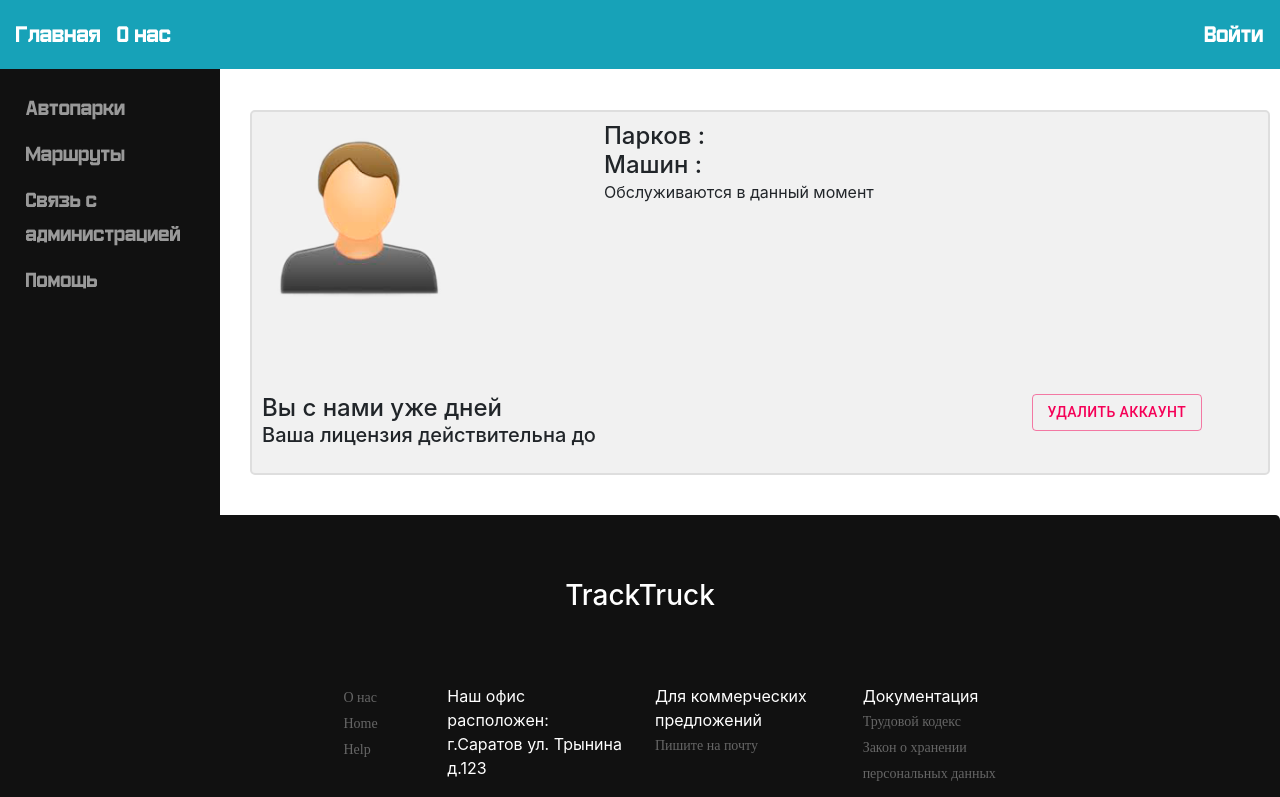
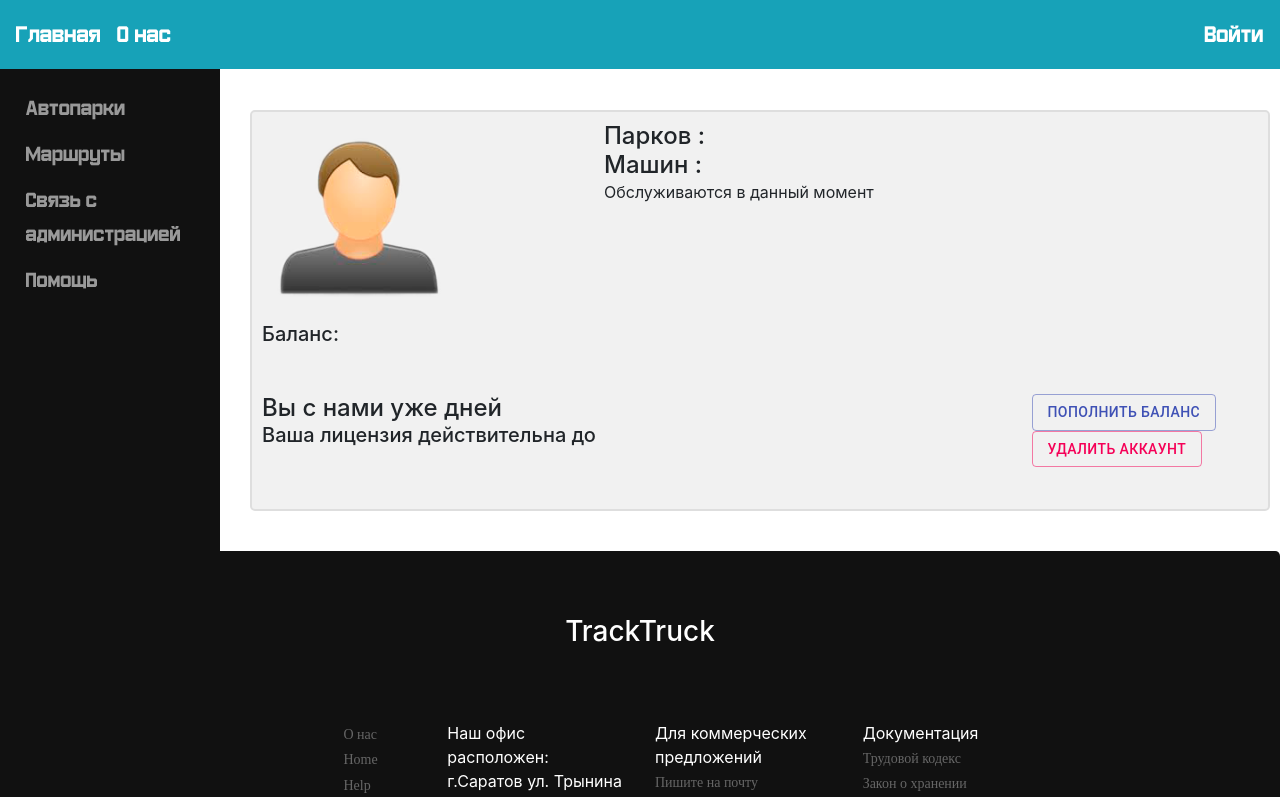
Before and after one commit to KrasnovDenis/TrackTruck-UI, a React (Create React App) app: page /customer in a window 1280 px wide. Shown: the top 797 px of the page. Built offline with nearby package versions, Linux system fonts and the light colour scheme; no server answers; what react-google-maps would draw is missing.

Commit message:
added: users money

```diff
--- a/src/common/Home.js
+++ b/src/common/Home.js
@@ -5,7 +5,6 @@ import "../style/pages/Home.css"
 import Footer from "./Footer";
 
 class Home extends Component {
-
     render() {
         return (
             <div className="homeContainer">
--- a/src/customer/HelpPage.js
+++ b/src/customer/HelpPage.js
@@ -4,31 +4,13 @@ import {setUpSideBar} from "./PrivateArea";
 import {Col, Container, Row} from "reactstrap";
 import torqueSettings from '../style/images/torque.png'
 import Footer from "../common/Footer";
-import {Button} from '@progress/kendo-react-buttons';
-import {PDFExport} from '@progress/kendo-react-pdf';
 
 class HelpPage extends Component {
-
-    constructor(props) {
-        super(props)
-        this.pdfExportComponent = React.createRef()
-        this.contentArea = React.createRef()
-    }
-
-    handleExportWithComponent = (event) => {
-        this.pdfExportComponent.current.save();
-    }
-
-
-
     render() {
-
         const sideBarItems = setUpSideBar();
 
         return (
             <div className="feed">
-                <PDFExport ref={this.pdfExportComponent} paperSize="A4">
-                    <div ref={this.contentArea}>
                 <div className="content-customer">
                     <Container>
                         <Row>
@@ -70,25 +52,10 @@ class HelpPage extends Component {
                             </Col>
                             <Col/>
                         </Row>
-                                <Row>
-                                    <Col>
-                                        <Button onClick={this.handleExportWithFunction}>
-                                            Экспорт 1
-                                        </Button>
-                                    </Col>
-                                    <Col>
-                                        <Button onClick={this.handleExportWithComponent}>
-                                            Экспорт 2
-                                        </Button>
-                                    </Col>
-                                </Row>
                     </Container>
-                        </div>
                 </div>
                 <SideBar menuItems={sideBarItems}/>
                 <Footer/>
-
-                </PDFExport>
             </div>
         );
     }
--- a/src/customer/PrivateArea.js
+++ b/src/customer/PrivateArea.js
@@ -6,6 +6,7 @@ import compLogo from "../style/images/icons/company-logo.png";
 import Footer from "../common/Footer";
 import UserRepo from "../repository/UserRepo";
 import DeleteUserModal from "./DeleteUserModal";
+import {Button} from "@material-ui/core";
 
 class PrivateArea extends Component {
 
@@ -31,12 +32,23 @@ class PrivateArea extends Component {
                         licenseDate: response.data.licenseDate,
                         daysLeft: response.data.daysLeft,
                         carsCount: response.data.carsCount,
-                        parksCount: response.data.parksCount
+                        parksCount: response.data.parksCount,
+                        money: parseFloat(response.data.money)
                     })
                 })
         } catch (e) {
             console.log("Данного пользователя не существует")
         }
+    }
+
+    increaseMoney = async () => {
+        await UserRepo.increaseMoney().then(
+            (r) => {
+                this.setState({
+                    money: this.state.money + 100
+                })
+            }
+        )
     }
 
     render() {
@@ -71,12 +83,18 @@ class PrivateArea extends Component {
                                 <br/>
                             </Col>
                         </Row>
+
                         <Row>
                             <Col>
                                 <h1>{this.state.name}</h1>
                             </Col>
                         </Row>
-                        <br/>
+
+                        <Row>
+                            <Col>
+                                <h5>Баланс: {this.state.money}</h5>
+                            </Col>
+                        </Row>
                         <br/>
                         <br/>
                         <Row>
@@ -85,7 +103,14 @@ class PrivateArea extends Component {
                                 <h5> Ваша лицензия действительна до {licenseDueDate}</h5>
                             </Col>
                             <Col>
+                                <Button
+                                    color={"primary"}
+                                    variant={"outlined"}
+                                    onClick={this.increaseMoney}>
+                                    Пополнить баланс
+                                </Button>
                                 <DeleteUserModal/>
+
                             </Col>
                         </Row>
 
--- a/src/repository/UserRepo.js
+++ b/src/repository/UserRepo.js
@@ -39,12 +39,17 @@ class UserRepo {
         return axios.post(`${HOST_URL}/api/users/updatePassword`, userData);
     }
 
-    deleteCurrentUser(){
+    deleteCurrentUser() {
         let userId = localStorage.getItem('userId')
         localStorage.clear()
         axios.delete(`${HOST_URL}/api/users/${userId}`)
 
     }
+
+    increaseMoney() {
+        let userId = localStorage.getItem('userId')
+       return axios.patch(`${HOST_URL}/api/users/${userId}`)
+    }
 }
 
 export default new UserRepo();
```
Lines whose indentation alone changed are shown as unchanged.
